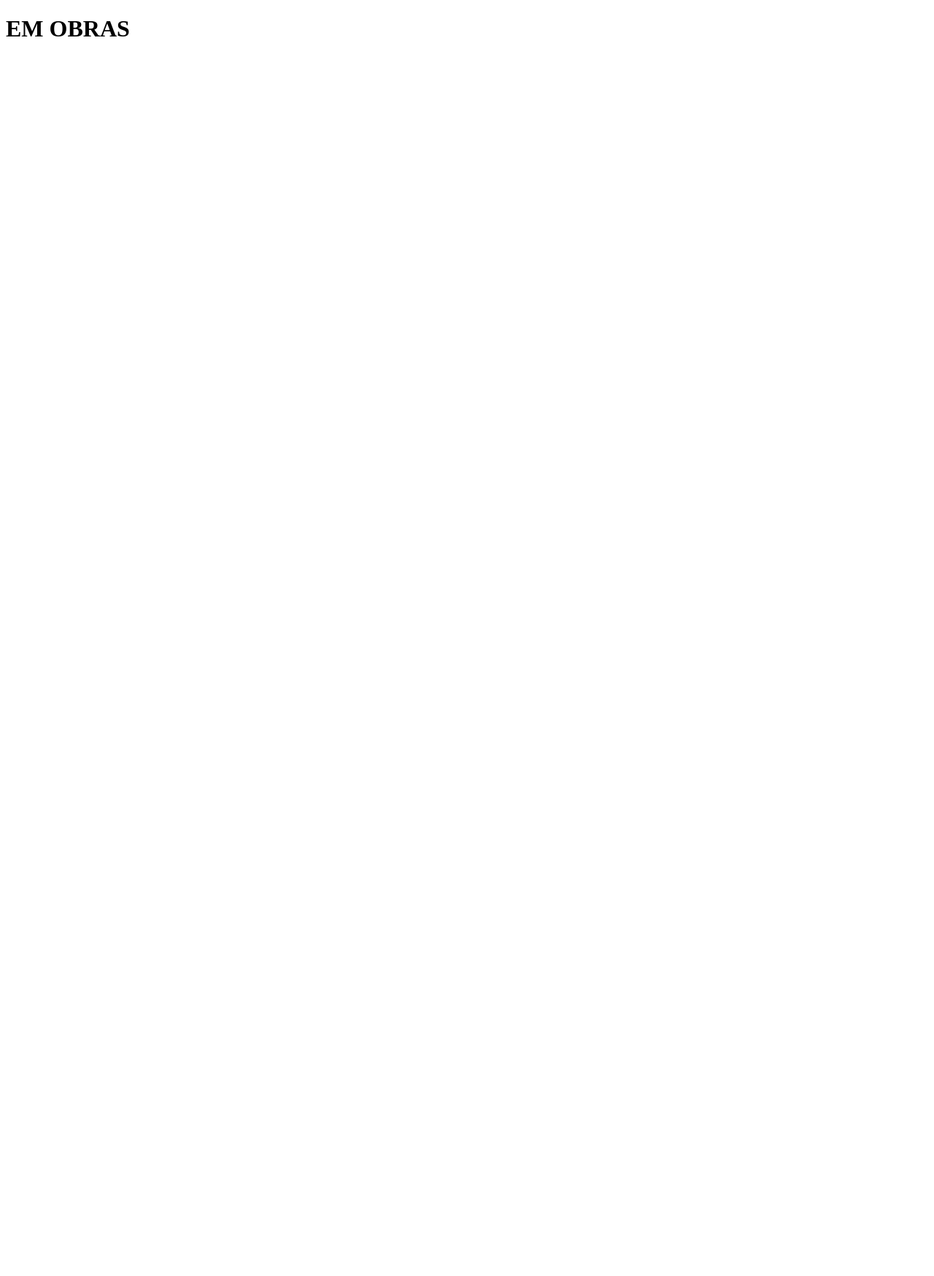
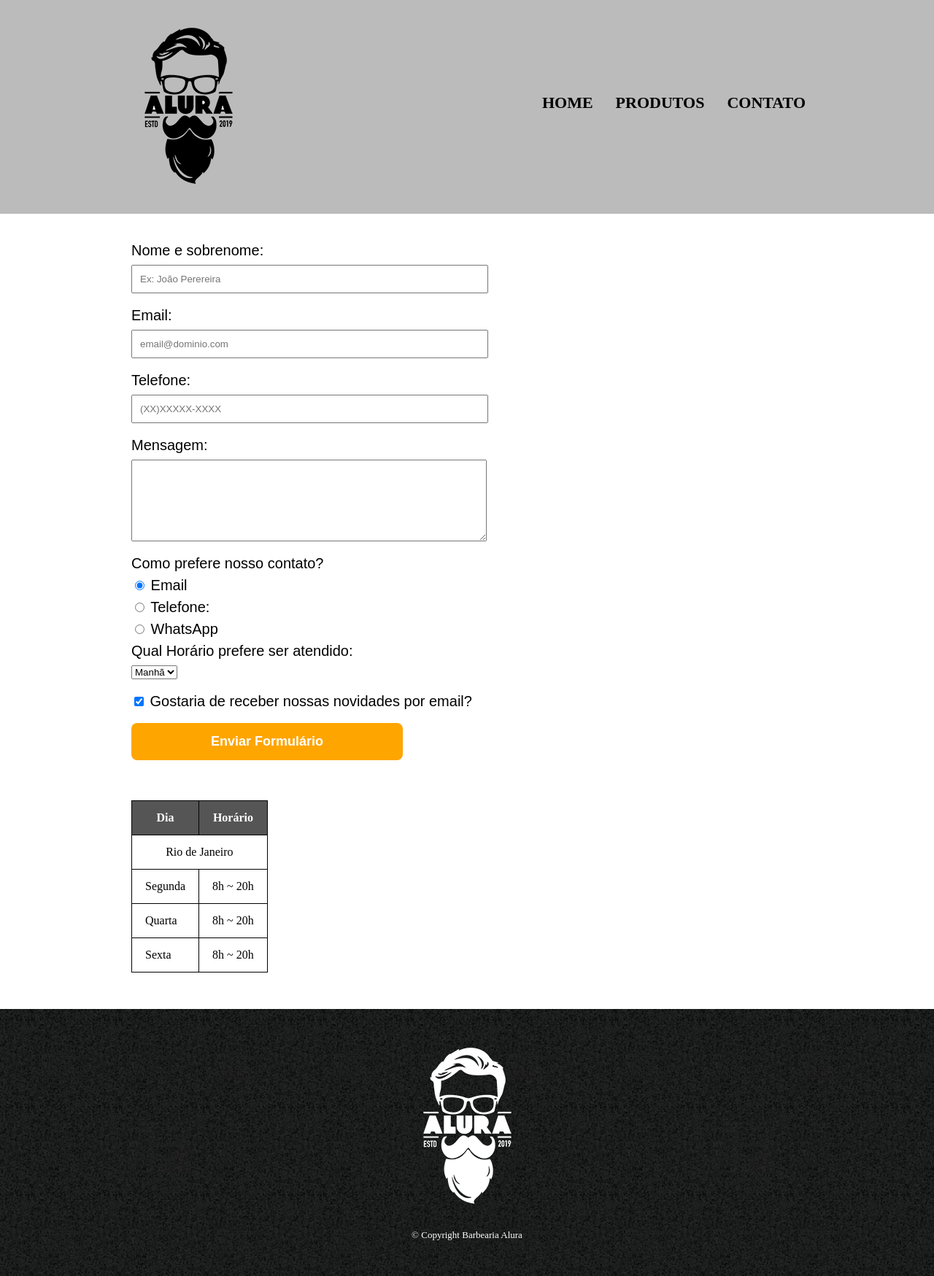
Before and after one commit to HaXavier/HTML, a plain HTML site: page Alura/contato.html in a window 1280 px wide. Shown: the whole page at 73% size. Before the commit the page ends 800 px from the top, so only its background shows below. Drawn offline with Linux system fonts and the light colour scheme.

Commit message:
Area contatos add

```diff
--- a/Alura/contato.html
+++ b/Alura/contato.html
@@ -1,12 +1,102 @@
 <!DOCTYPE html>
 <html lang="pt-br">
+
 <head>
     <meta charset="UTF-8">
     <meta http-equiv="X-UA-Compatible" content="IE=edge">
     <meta name="viewport" content="width=device-width, initial-scale=1.0">
-    <title>Document</title>
+    <link rel="stylesheet" href="styles/reset.css">
+    <link rel="stylesheet" href="styles/style.css">
+    <title>Contato</title>
 </head>
+
 <body>
-    <h1>EM OBRAS</h1>
+
+    <header>
+        <div class="caixa">
+            <h1><img src="images/logo.png" alt="logo-barbearia"></h1>
+
+            <nav>
+                <ul>
+                    <li><a href="index.html">Home</a></li>
+                    <li><a href="produtos.html">Produtos</a></li>
+                    <li><a href="contato.html">Contato</a></li>
+                </ul>
+            </nav>
+        </div>
+    </header>
+
+    <main>
+        <form>
+            <label for="nNome">Nome e sobrenome:</label>
+            <input type="text" id="nNome" class="input-padrao" required placeholder="Ex: João Perereira">
+
+            <label for="nEmail">Email:</label>
+            <input type="email" id="nEmail" class="input-padrao" required placeholder="email@dominio.com">
+
+            <label for="nTelefone">Telefone:</label>
+            <input type="tel" id="nTelefone" class="input-padrao" required placeholder="(XX)XXXXX-XXXX">
+
+            <label for="nCaixa">Mensagem:</label>
+            <textarea id="nCaixa" cols="70" rows="6" required class="input-padrao"></textarea>
+
+            <fieldset>
+                <legend>Como prefere nosso contato?</legend>
+
+                <label for="r-Email"><input type="radio" name="contato" id="rEmail" value="email" checked> Email</label>
+
+                <label for="rTelefone"><input type="radio" name="contato" id="rTelefone" value="telefone"> Telefone:</label>
+
+                <label for="rWhatsApp"><input type="radio" name="contato" id="rWhatsApp" value="whatsapp"> WhatsApp</label>
+            </fieldset>
+
+            <fieldset>
+                <legend>Qual Horário prefere ser atendido:</legend>
+                <select>
+                    <option value="manha">Manhã</option>
+                    <option value="tarde">Tarde</option>
+                    <option value="noite">Noite</option>
+                </select>
+            </fieldset>
+
+            <label class="checkbox"><input type="checkbox" checked> Gostaria de receber nossas novidades por email?</label>
+
+            <input class="botao" type="submit" value="Enviar Formulário">
+
+        </form>
+
+        <table>
+            <thead>
+                <tr>
+                    <th>Dia</th>
+                    <th>Horário</th>
+                </tr>
+            </thead>
+            <tbody>
+                <tr>
+                    <td class="exx" colspan="2">Rio de Janeiro</td><!--(Apenas exemplo)-->
+                </tr>
+                <tr>
+                    <td>Segunda</td>
+                    <td>8h ~ 20h</td>
+                </tr>
+                <tr>
+                    <td>Quarta</td>
+                    <td>8h ~ 20h</td>
+                </tr>
+                <tr>
+                    <td>Sexta</td>
+                    <td>8h ~ 20h</td>
+                </tr>
+            </tbody>
+        </table>
+    </main>
+
+    <footer>
+        <img src="images/logo-branco.png" alt="logo-branca">
+        <p class="copyright">&copy; Copyright Barbearia Alura</p>
+    </footer>
+
 </body>
+
 </html>
--- /dev/null
+++ b/Alura/styles/style-home.css
@@ -0,0 +1,131 @@
+header {
+    background-color: #BBBBBB;
+    padding: 20px 0 20px 0;
+}
+
+.banner {
+    border: 3px solid black;
+    background: url(../images/banner.jpg);
+    padding-left: 100%;
+    padding-right: 100%;
+}
+
+div.caixa {
+    width: 940px;
+    position: relative;
+    margin: 0 auto;
+}
+
+nav {
+    position: absolute;
+    top: 110px;
+    right: 0px;
+}
+
+nav li {
+    display: inline;
+    margin: 0 0 0 15px;
+}
+
+nav a {
+    text-transform: uppercase;
+    color: black;
+    text-decoration: none;
+    font-weight: bold;
+    font-size: 22px;
+    padding: 6px;
+    /* border: 3px solid #57606f; */
+    border-radius: 8px;
+    /* background-color: #a4b0be; */
+    transition: background-color .3s;
+}
+
+nav a:hover {
+    background-color: #ced6e0;
+}
+
+div.principal {
+    background-color: #CCCCCC;
+    padding: 10px;
+}
+
+.titulo-principal {
+    padding-left: 20px;
+}
+
+.titulo-centro1 {
+    font: 30px bold;
+    text-align: center;
+    text-decoration: underline;
+    /* border: 3px solid black; */
+    margin: 10px 0 15px 0;
+}
+
+.titulo-centro {
+    font: 30px bold;
+    text-align: center;
+}
+
+p {
+    text-align: center;
+}
+
+p#missao {
+    font-size: 20px;
+}
+
+em strong {
+    color: red;
+}
+
+.titulo {
+    font: 25px bold;
+    text-align: center;
+    text-decoration: underline;
+}
+
+figure.foto-legenda {
+    position: relative;
+    text-align: center;
+}
+
+figure.foto-legenda img{
+    width: 50%;
+    height: 50%;
+}
+
+figure.foto-legenda figcaption {
+    opacity: 0;
+    position: absolute;
+    text-align: left;
+    top: 0px;
+    background-color: rgba(0,0,0,.4);
+    color: white;
+    width: 50%;
+    height: 100%;
+    margin-left: 235px;
+    padding: 10px;
+    box-sizing: border-box;
+    transition: opacity 1s ;
+}
+
+figure.foto-legenda:hover figcaption {
+    opacity: 1;
+}
+
+.lista-beneficios {
+    padding-top: 100px;
+    font: 18px Arial;
+}
+
+footer {
+    background: url(../images/bg.jpg);
+    text-align: center;
+    padding: 20px;
+    width: 100%;
+    height: 100%;
+}
+
+.copyright {
+    color: #CCCCCC;
+}
--- /dev/null
+++ b/Alura/styles/style.css
@@ -0,0 +1,173 @@
+header {
+    background-color: #BBBBBB;
+    padding: 20px 0 20px 0;
+}
+
+div.caixa {
+    width: 940px;
+    position: relative;
+    margin: 0 auto;
+}
+
+nav {
+    position: absolute;
+    top: 110px;
+    right: 0px;
+}
+
+nav li {
+    display: inline;
+    margin: 0 0 0 15px;
+}
+
+nav a {
+    text-transform: uppercase;
+    color: black;
+    text-decoration: none;
+    font-weight: bold;
+    font-size: 22px;
+    padding: 6px;
+    /* border: 3px solid #57606f; */
+    border-radius: 8px;
+    /* background-color: #a4b0be; */
+    transition: background-color .3s;
+}
+
+nav a:hover {
+    background-color: #ced6e0;
+}
+
+.produtos {
+    width: 940px;
+    margin: 0 auto;
+    padding: 50px 0;
+}
+
+.produtos li{
+    display: inline-block;
+    text-align: center;
+    width: 30%;
+    vertical-align: top;
+    /* background-color: #CCCCCC; */
+    margin: 0 1.5%;
+    padding: 30px 20px;
+    box-sizing: border-box;
+    border: solid black;
+    border-radius: 15px;
+    transition: border .3s, border-radius .1s;
+    border-width: 10px 3px;
+}
+
+.produtos li:hover {
+    border: 5px solid #273c75;
+}
+
+.produtos li:active {
+    border-radius: 85px;
+}
+
+.produtos h2 {
+    font-size: 30px;
+    font-weight: bold;
+    transition: font-size .3s;
+}
+
+.produtos li:hover h2 {
+    font-size: 26px;
+}
+
+.produtos img {
+    width: 100%;
+    transition: width .3s;
+}
+
+.produtos li:hover img {
+    width: 95%;
+}
+
+.produto-descricao {
+    font-size: 18px;
+
+}
+
+.produto-preco {
+    font-size: 22px;
+    font-weight: bold;
+    margin: 10px 0 0 ;
+}
+
+footer {
+    text-align: center;
+    background: url("../images/bg.jpg");
+    padding: 35px 0;
+}
+
+.copyright {
+    color: #FFFFFF;
+    font-size: 13px;
+    margin: 15px;
+}
+
+main {
+    width: 940px;
+    margin: 0 auto;
+}
+
+form {
+    margin: 40px 0px 0px 10px;
+}
+
+form label,form legend {
+    display: block;
+    font-size: 20px;
+    margin: 0 0 10px 0;
+    font-family: Arial, Helvetica, sans-serif;
+}
+
+.input-padrao{
+    display: block;
+    margin: 0 0 20px 0;
+    padding: 10px;
+    width: 50%;
+}
+
+.checkbox {
+    margin:20px 0 0 0;
+}
+
+.botao {
+    margin: 20px 0 45px 0;
+    width: 40%;
+    padding: 15px 0;
+    background-color: orange;
+    color: white;
+    font: bold 18px Arial;
+    border: none;
+    border-radius: 8px;
+    transition: .3s all;
+    cursor: pointer;
+}
+
+.botao:hover {
+    background-color: rgb(235, 129, 0);
+    transform:scale(1.2);
+}
+
+table {
+    margin: 10px 0 50px 10px ;
+}
+
+thead {
+    background-color: #555555;
+   font-weight: bold;
+   color: white;
+}
+
+td, th {
+    border: 1px solid black;
+    padding: 15px 18px;
+}
+
+.exx {
+    text-align: center;
+}
```
Also changed, not shown: Alura/anotacoes.txt (+106 -0 lines), Alura/index.html (+1 -1 lines), Alura/produtos.html (+1 -1 lines), Alura/styles/contato.css (added).
